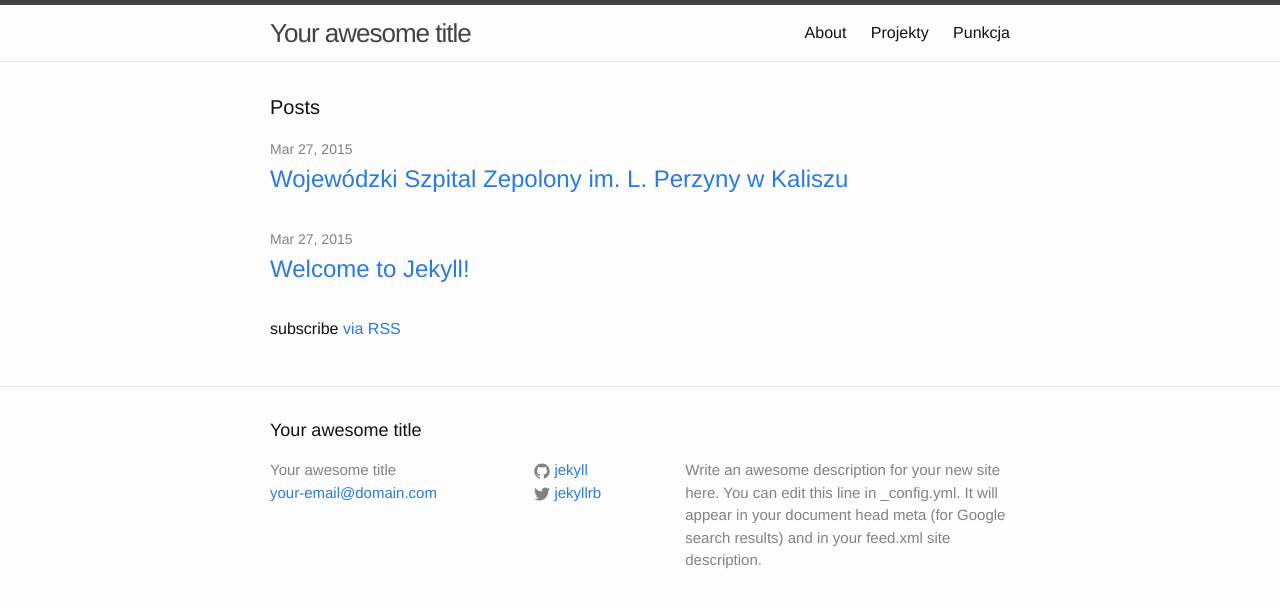
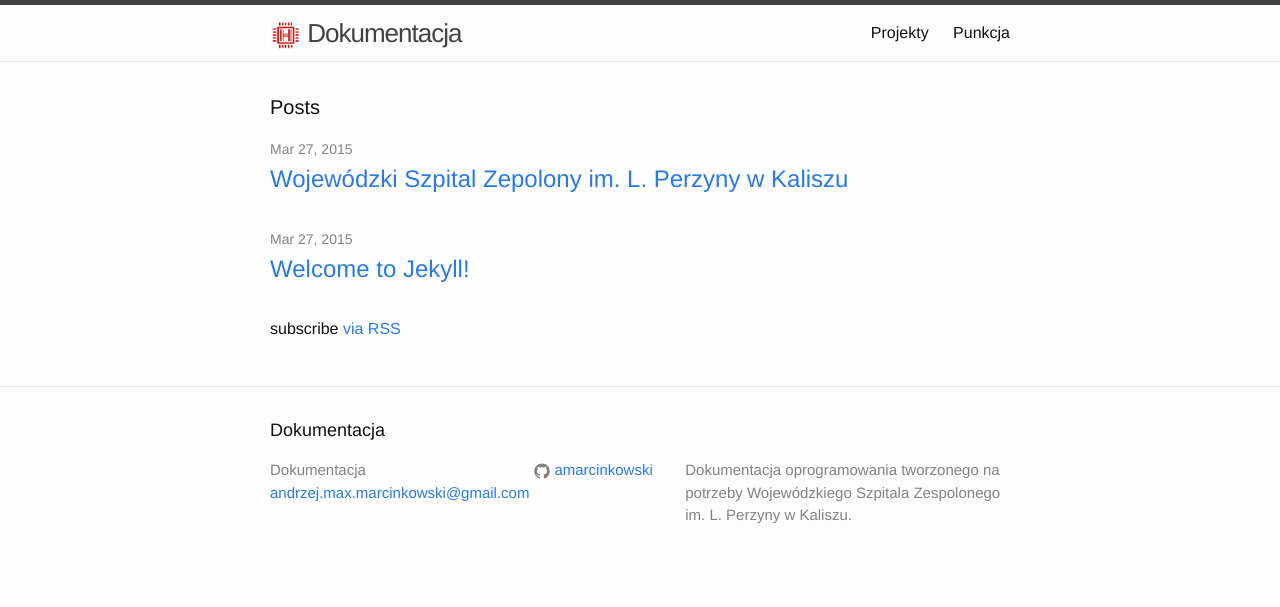
Before and after one commit to amarcinkowski/amarcinkowski.github.io, a Jekyll site: the page built from index.html, in a window 1280 px wide. Shown: the top 607 px of the page. Built offline with Jekyll 4.4.1, drawn with Linux system fonts in a browser that asks for light colours.

Commit message:
initial changes

```diff
--- a/_config.yml
+++ b/_config.yml
@@ -1,14 +1,10 @@
 # Site settings
-title: Your awesome title
-email: your-email@domain.com
+title: Dokumentacja
+email: andrzej.max.marcinkowski@gmail.com
 description: > # this means to ignore newlines until "baseurl:"
-  Write an awesome description for your new site here. You can edit this
-  line in _config.yml. It will appear in your document head meta (for
-  Google search results) and in your feed.xml site description.
-baseurl: "" # the subpath of your site, e.g. /blog/
-url: "http://yourdomain.com" # the base hostname & protocol for your site
-twitter_username: jekyllrb
-github_username:  jekyll
-
+    Dokumentacja oprogramowania tworzonego na potrzeby Wojewódzkiego Szpitala Zespolonego im. L. Perzyny w Kaliszu.
+baseurl: "http://amarcinkowski.github.io" # the subpath of your site, e.g. /blog/
+url: "http://amarcinkowski.github.io" # the base hostname & protocol for your site
+github_username:  amarcinkowski
 # Build settings
 markdown: kramdown
--- a/_includes/header.html
+++ b/_includes/header.html
@@ -2,7 +2,7 @@
 
   <div class="wrapper">
 
-    <a class="site-title" href="{{ site.baseurl }}/">{{ site.title }}</a>
+    <a class="site-title" href="{{ site.baseurl }}/"><img src="{{ site.url }}/imgs/hospitallogo_small.png" style="width:10%;height:10%;" /> {{ site.title }}</a>
 
     <nav class="site-nav">
       <a href="#" class="menu-icon">
```
Also changed, not shown: about.md (deleted, +0 -11 lines).
